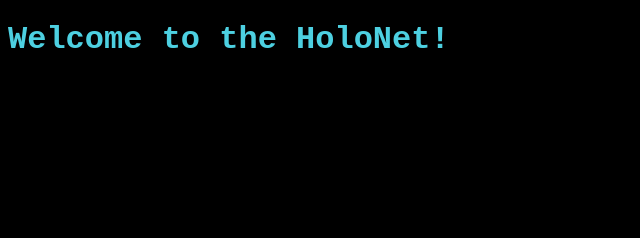
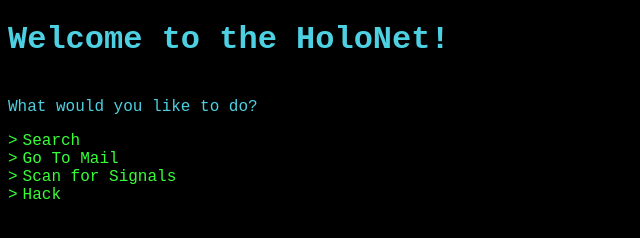
Before and after one commit to JSchoenbachler/StarfinderHolonet, a plain HTML site: page docs/index.html in a window 1280 px wide. Shown: the whole page, without its empty margins (0-640 px from the left). Drawn offline with Linux system fonts and the light colour scheme.

Commit message:
Update with Styling and lists

```diff
--- a/docs/index.html
+++ b/docs/index.html
@@ -15,6 +15,28 @@
   font-family:'Courier New', Courier, monospace;
 }
 
+.list-links {
+  color: rgb(55, 255, 55);
+  font-family:'Courier New', Courier, monospace;
+}
+
+ul {
+  list-style: none;
+  margin-left: 0;
+  padding-left: 0;
+}
+
+li {
+  padding-left: 1em;
+  text-indent: -1em;
+}
+
+li:before {
+  content: ">";
+  padding-right: 5px;
+}
+
+
 </style>
 
 <body style="background-color: black;">
@@ -22,6 +44,16 @@
   <div class="container-fluid">
     <div class="terminal-header jumbotron text-center">
       <h1>Welcome to the HoloNet!</h1>
+      <br/>
+      What would you like to do?
+    </div>
+    <div class="list-links">
+      <ul>
+        <li>Search</li>
+        <li>Go To Mail</li>
+        <li>Scan for Signals</li>
+        <li>Hack</li>
+      </ul>
     </div>
    </div>
 
```
